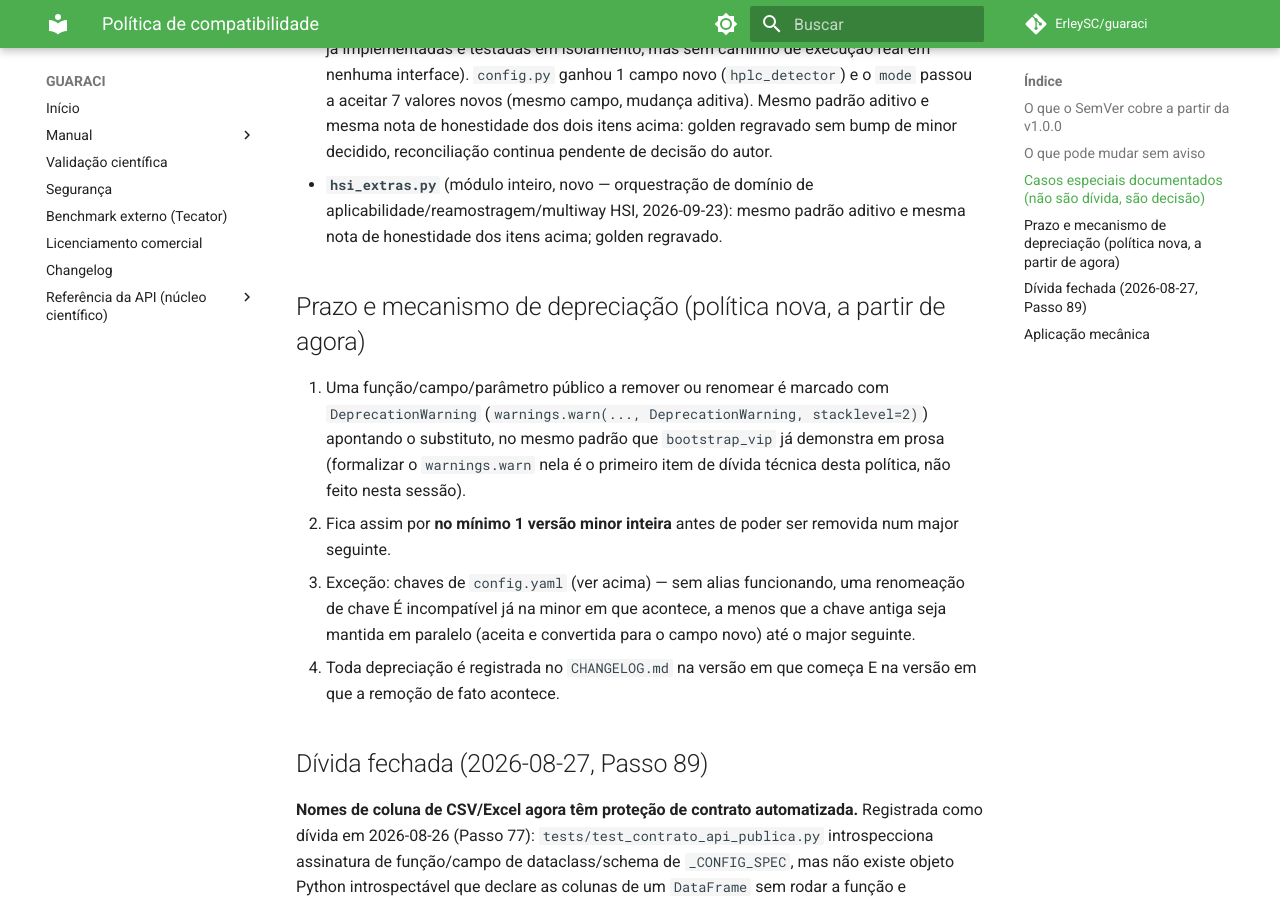
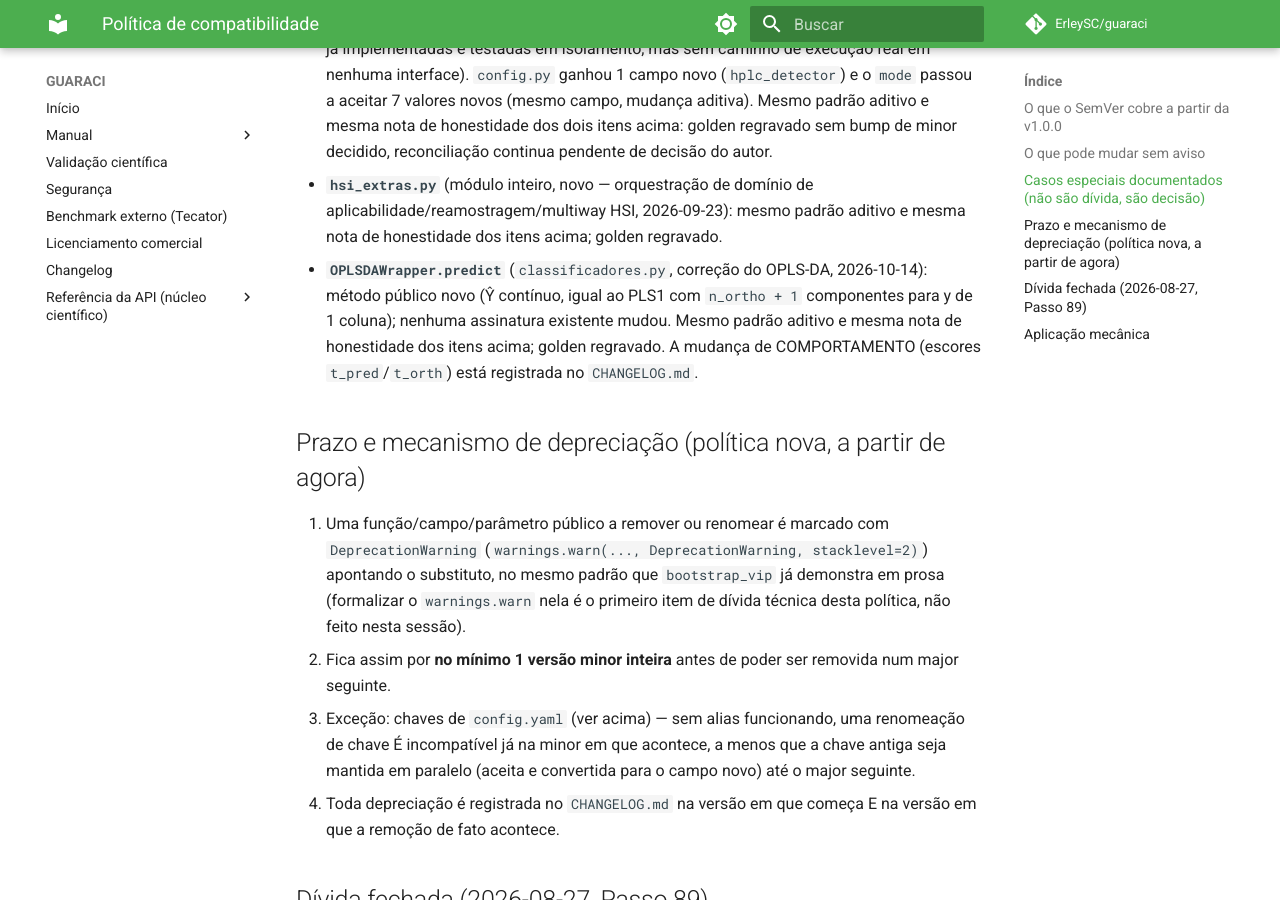
Before and after one commit to ErleySC/guaraci, an MkDocs documentation site: the page built from docs/COMPATIBILITY.md, in a window 1280 px wide and 900 px high, scrolled down 4524 px. Built offline with MkDocs 1.6.1 and Material for MkDocs 9.7.7, drawn with Linux system fonts in a browser that asks for light colours; comment, search, counter and statistics services are not loaded.

Commit message:
test(contrato): regrava golden para OPLSDAWrapper.predict (aditivo)
Co-Authored-By: Claude Opus 5.5 (1M context) <noreply@anthropic.com>
Claude-Session: https://claude.ai/code/session_01F3dkp26xY9XxWZCLpapaz2

```diff
--- a/docs/COMPATIBILITY.md
+++ b/docs/COMPATIBILITY.md
@@ -206,6 +206,12 @@ por `tests/test_fachada_reexport.py`.
 - **`hsi_extras.py`** (módulo inteiro, novo — orquestração de domínio de
   aplicabilidade/reamostragem/multiway HSI, 2026-09-23): mesmo padrão
   aditivo e mesma nota de honestidade dos itens acima; golden regravado.
+- **`OPLSDAWrapper.predict`** (`classificadores.py`, correção do OPLS-DA,
+  2026-10-14): método público novo (Ŷ contínuo, igual ao PLS1 com
+  `n_ortho + 1` componentes para y de 1 coluna); nenhuma assinatura
+  existente mudou. Mesmo padrão aditivo e mesma nota de honestidade dos
+  itens acima; golden regravado. A mudança de COMPORTAMENTO (escores
+  `t_pred`/`t_orth`) está registrada no `CHANGELOG.md`.
 
 ## Prazo e mecanismo de depreciação (política nova, a partir de agora)
 
```
Also changed, not shown: 1 other file.
